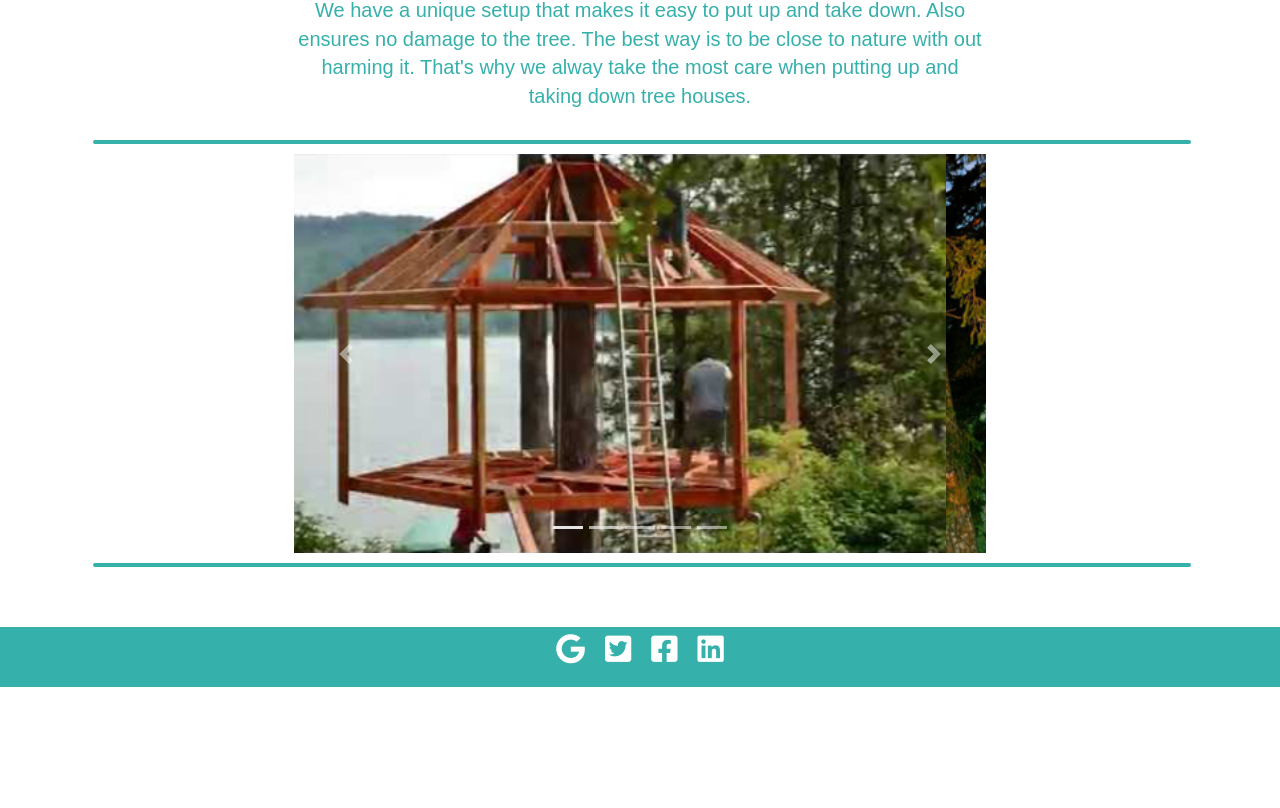
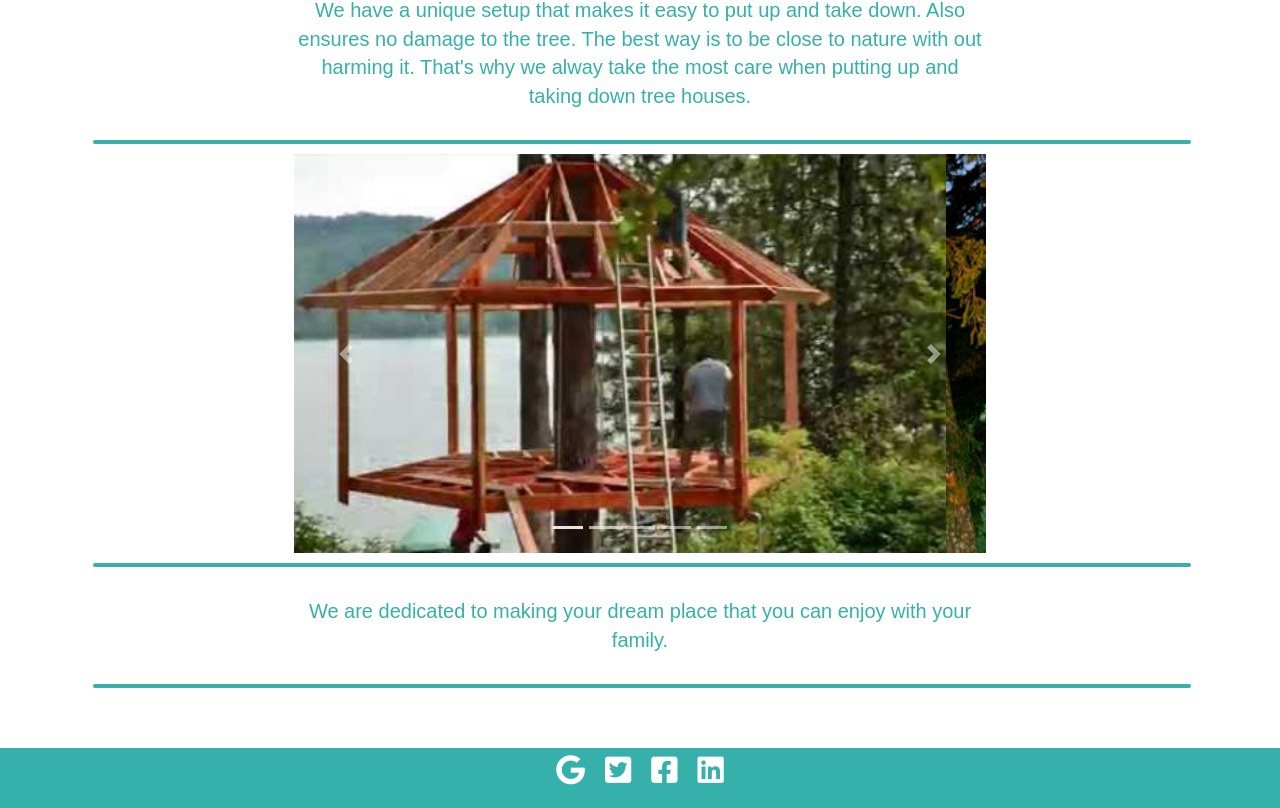
Before and after one commit to Colin-Sharp/Tree-house-shopping-basket, a React (Create React App) app: page / in a window 1280 px wide. Shown: the part 791-1599 px from the top of the page. Before the commit the page ends 1478 px from the top, so only its background shows below. Built offline with nearby package versions, Linux system fonts and the light colour scheme.

Commit message:
add a bit more content

```diff
--- a/src/pages/Home.js
+++ b/src/pages/Home.js
@@ -14,9 +14,9 @@ import build5 from '../images/build5.png';
 
 const Home = () => {
   return (
-    <div style={{ maxWidth: "90%", margin: "10px 5%", textAlign: "center"}}>
+    <div style={{ maxWidth: "90%", margin: "10px 5%", textAlign: "center" }}>
       <h1>Magical Tree Houses</h1>
-      <hr/>
+      <hr />
       <section>
         <p>Your dream tree house, made with recycled materials to create a magical place.
           Here a Dream Tree we beleve that haveing a place that you can go and let you
@@ -24,7 +24,7 @@ const Home = () => {
           imagination is more import then knowledge.
         </p>
       </section>
-      <hr/>
+      <hr />
       <CarouselComponent className="carousel"
         pic1={tree1}
         alt1="tree house"
@@ -37,14 +37,15 @@ const Home = () => {
         pic5={tree5}
         alt5="tree house"
       />
-      <hr/>
+      <hr />
       <section>
-        <p>We have a unique setup that makes it easy to put up and take down. Also ensures no
+        <p>
+          We have a unique setup that makes it easy to put up and take down. Also ensures no
           damage to the tree. The best way is to be close to nature with out harming it. That's
           why we alway take the most care when putting up and taking down tree houses.
         </p>
-      <hr/>
       </section>
+      <hr />
       <CarouselComponent className="carousel"
         pic1={build1}
         alt1="building a tree house"
@@ -57,7 +58,11 @@ const Home = () => {
         pic5={build5}
         alt5="building a tree house"
       />
-    <hr/>
+      <hr />
+        <p>
+          We are dedicated to making your dream place that you can enjoy with your family.
+        </p>
+      <hr />
     </div>
 
   )
```
Lines whose indentation alone changed are shown as unchanged.
